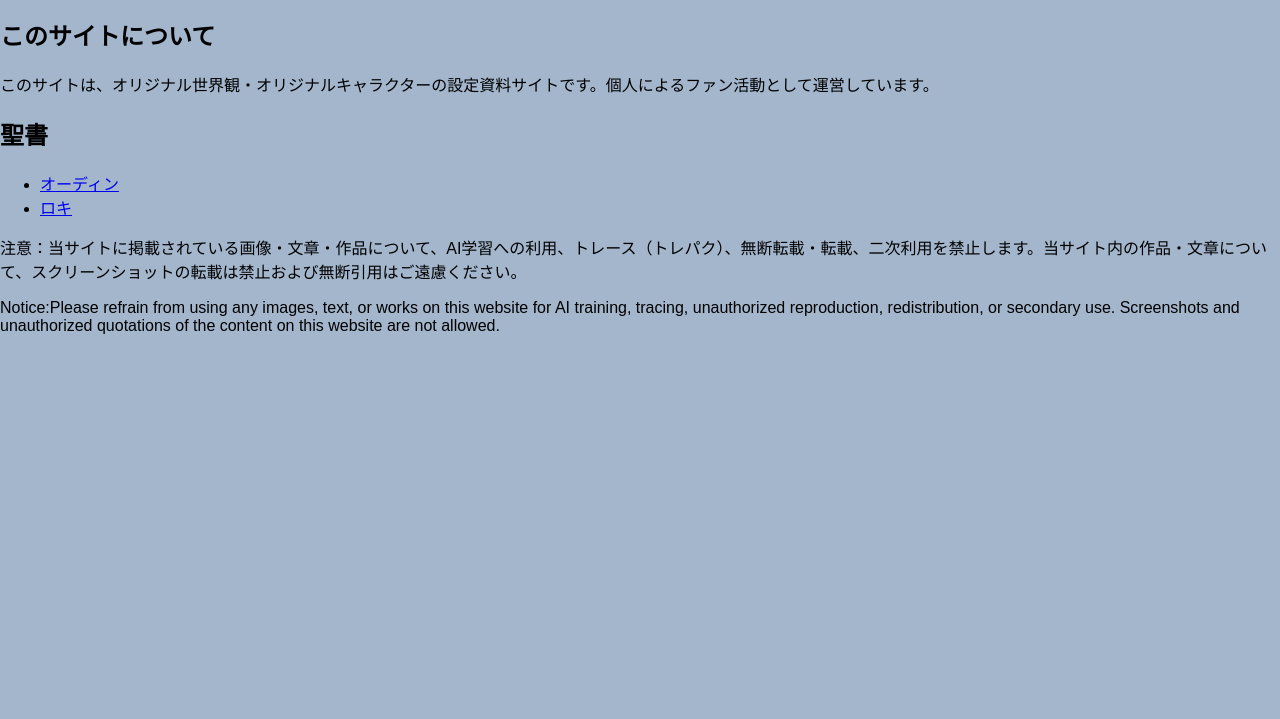
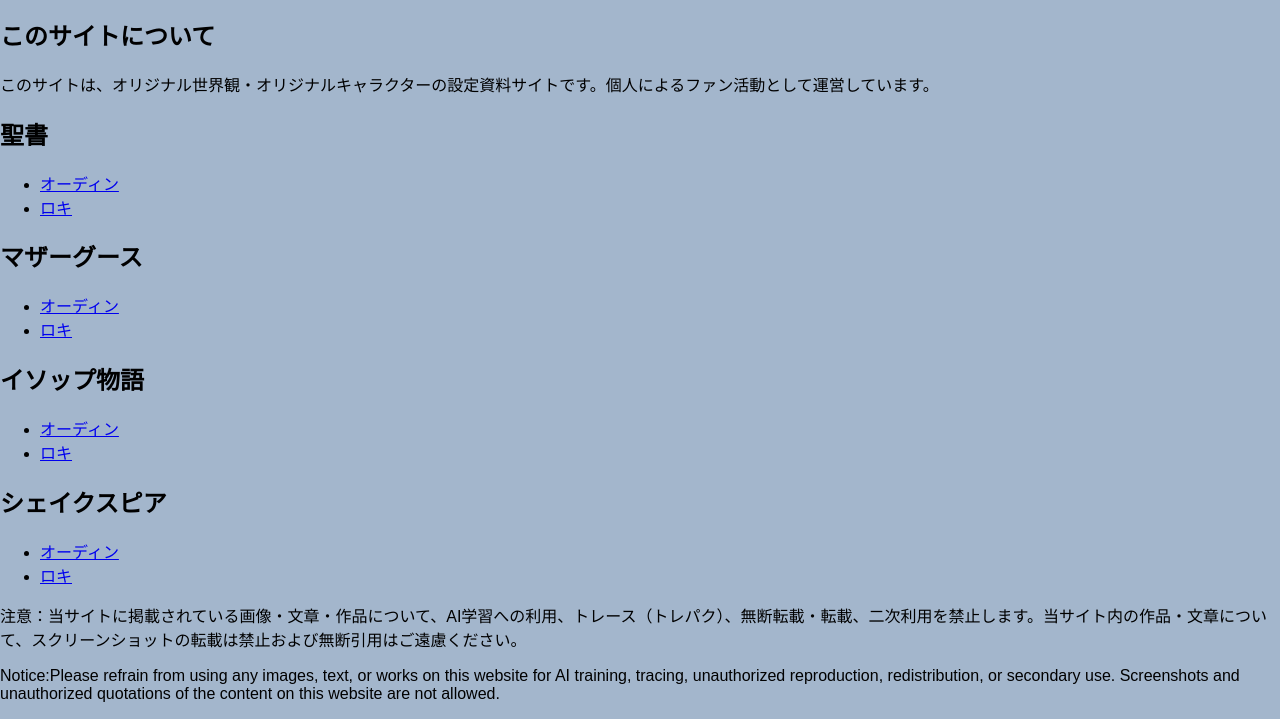
Before and after one commit to Azaleacreativeroom888/fan-englishlore, a plain HTML site: page index.html in a window 1280 px wide. Shown: the part 116-835 px from the top of the page. Before the commit the page ends 800 px from the top, so only its background shows below. Drawn offline with Linux system fonts and the light colour scheme.

Commit message:
Update index.html

```diff
--- a/index.html
+++ b/index.html
@@ -33,6 +33,24 @@
     <li><a href="loki.html">ロキ</a></li>
   </ul>
 
+  <h2>マザーグース</h2>
+  <ul>
+    <li><a href="odin.html">オーディン</a></li>
+    <li><a href="loki.html">ロキ</a></li>
+  </ul>
+
+  <h2>イソップ物語</h2>
+  <ul>
+    <li><a href="odin.html">オーディン</a></li>
+    <li><a href="loki.html">ロキ</a></li>
+  </ul>
+
+  <h2>シェイクスピア</h2>
+  <ul>
+    <li><a href="odin.html">オーディン</a></li>
+    <li><a href="loki.html">ロキ</a></li>
+  </ul>
+
   <p>注意：当サイトに掲載されている画像・文章・作品について、AI学習への利用、トレース（トレパク）、無断転載・転載、二次利用を禁止します。当サイト内の作品・文章について、スクリーンショットの転載は禁止および無断引用はご遠慮ください。</p>
   <p>Notice:Please refrain from using any images, text, or works on this website for AI training, tracing, unauthorized reproduction, redistribution, or secondary use. Screenshots and unauthorized quotations of the content on this website are not allowed.</p>
 
```
